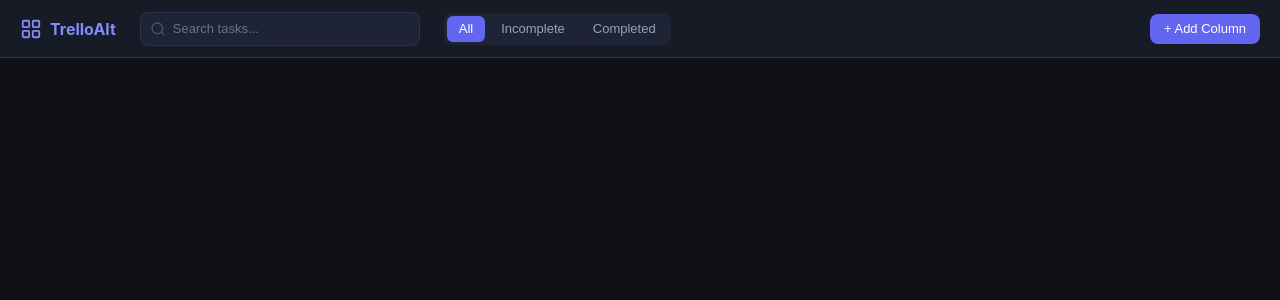
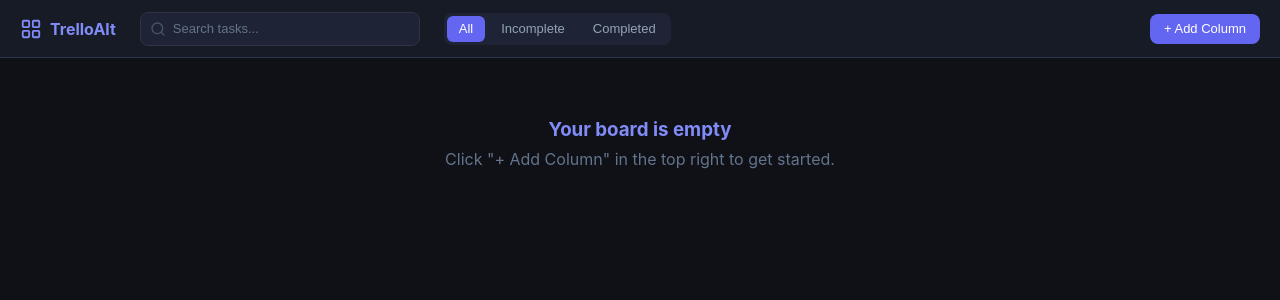
Before and after one commit to OksanaMandziuvata/react-todo, a React (Vite) app: page / in a window 1280 px wide. Shown: the top 300 px of the page. Built offline with nearby package versions, Linux system fonts and the light colour scheme.

Commit message:
Style: move empty state massage styles to scss

```diff
--- a/src/Board.jsx
+++ b/src/Board.jsx
@@ -131,7 +131,13 @@ export default function Board() {
       />
 
       <div className="columns-container">
-        {columns.map(column => (
+        {columns.length === 0 ? (
+          <div className="empty-board-message">
+            <h3>Your board is empty</h3>
+            <p>Click "+ Add Column" in the top right to get started.</p>
+          </div>
+        ) : (
+          columns.map(column => (
             <TodoColumn
               key={column.id}
               columnId={column.id}
@@ -148,7 +154,8 @@ export default function Board() {
               onEditColumnTitle={(newTitle) => handleEditColumnTitle(column.id, newTitle)}
               onDeleteColumn={() => handleDeleteColumn(column.id)}
             />
-        ))}
+          ))
+        )}
       </div>
 
       <Modal
--- a/src/styles.scss
+++ b/src/styles.scss
@@ -595,3 +595,21 @@ body {
     }
   }
 }
+.empty-board-message {
+  display: flex;
+  flex-direction: column;
+  align-items: center;
+  justify-content: center;
+  width: 100%;
+  color: #64748b;
+  margin-top: 40px;
+
+  h3 {
+    margin: 0 0 8px 0;
+    color: #818cf8;
+  }
+
+  p {
+    margin: 0;
+  }
+}
```
Lines whose indentation alone changed are shown as unchanged.
